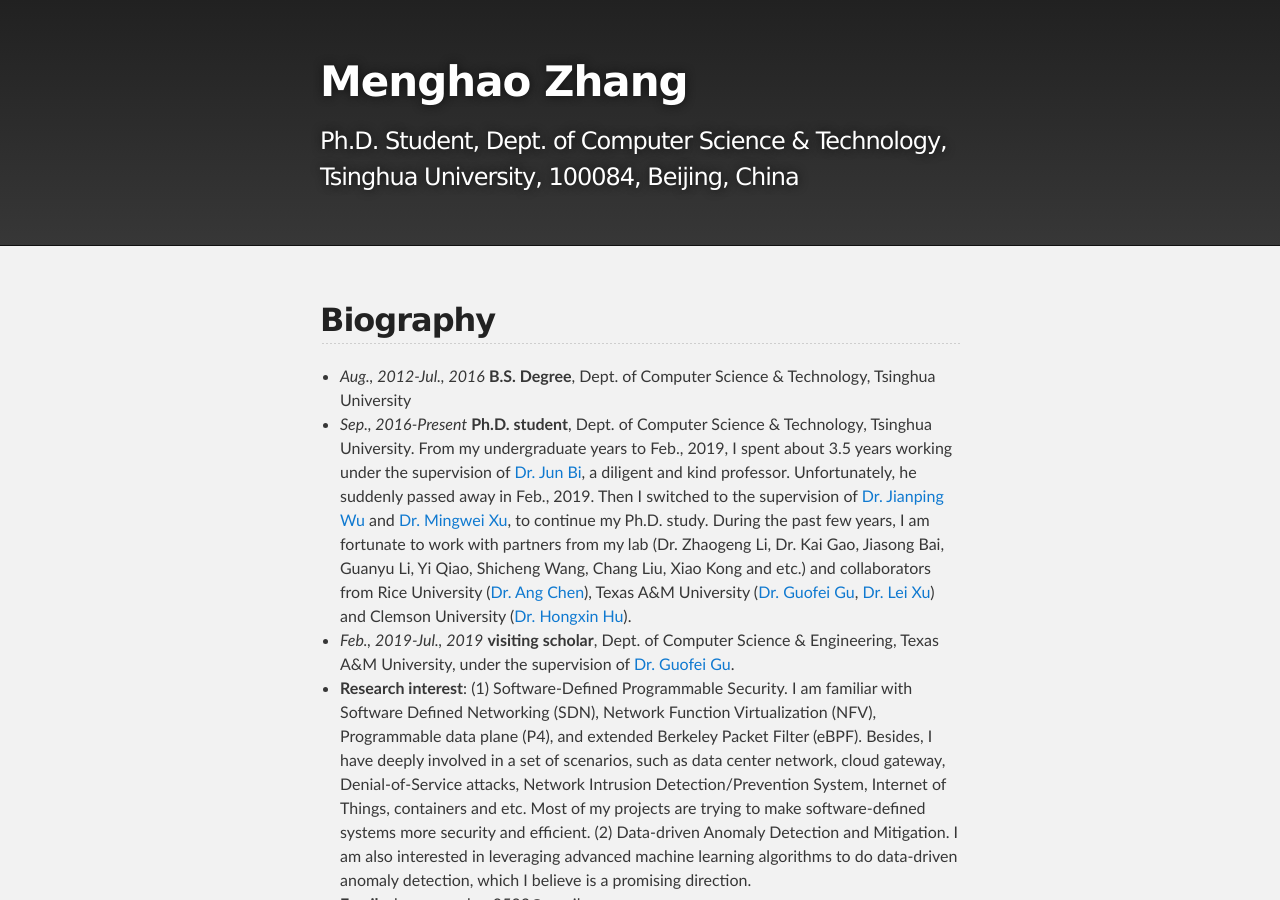
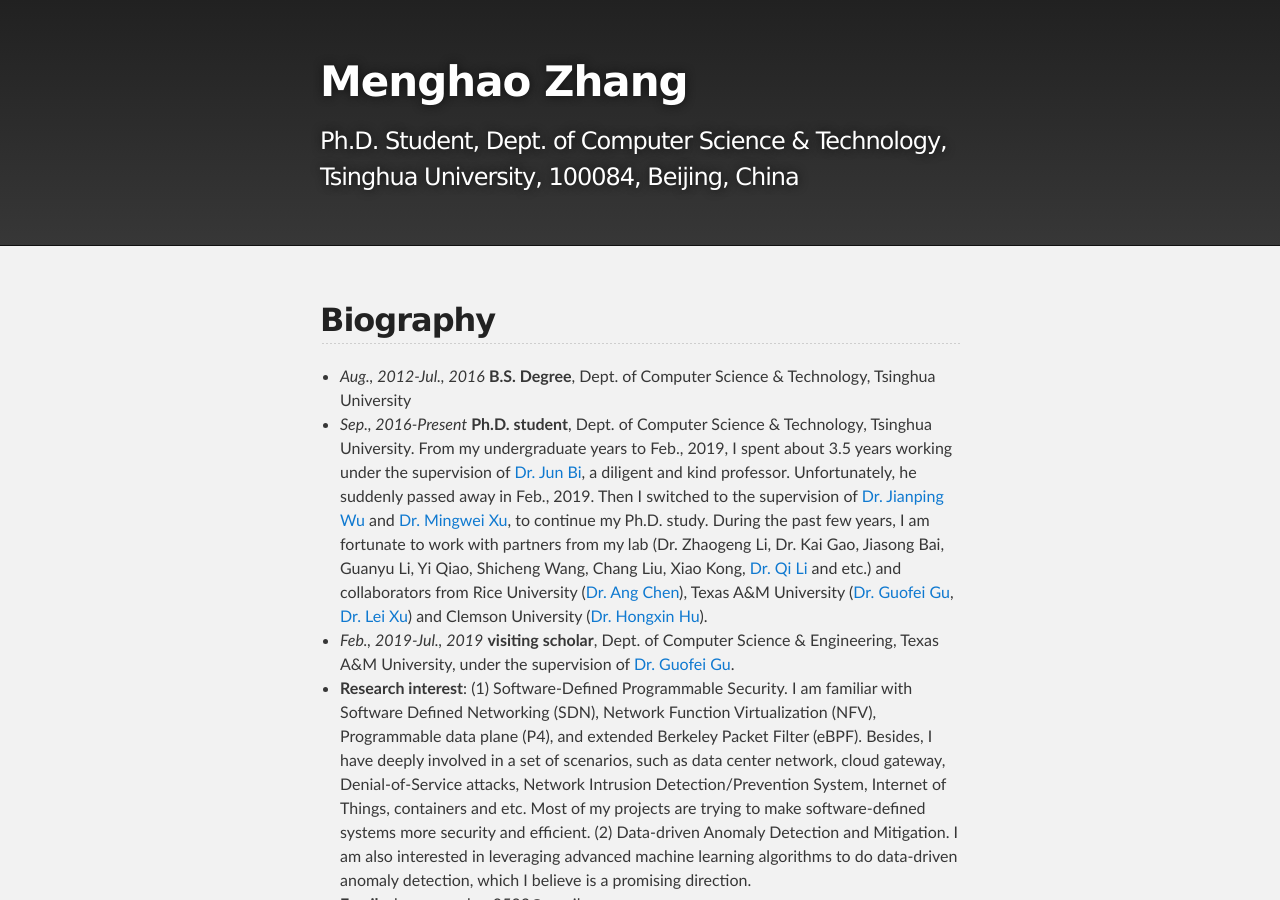
Before and after one commit to zhangmenghao/zhangmenghao.github.io, a Jekyll site: the page built from index.md, in a window 1280 px wide and 900 px high. Built offline with Jekyll 4.4.1, drawn with Linux system fonts in a browser that asks for light colours.

Commit message:
Update Biography

```diff
--- a/index.md
+++ b/index.md
@@ -8,7 +8,7 @@
 ## Biography
 
 * *Aug., 2012-Jul., 2016*  **B.S. Degree**, Dept. of Computer Science & Technology, Tsinghua University
-* *Sep., 2016-Present*  **Ph.D. student**, Dept. of Computer Science & Technology, Tsinghua University. From my undergraduate years to Feb., 2019, I spent about 3.5 years working under the supervision of [Dr. Jun Bi](http://netarchlab.tsinghua.edu.cn/~junbi/), a diligent and kind professor. Unfortunately, he suddenly passed away in Feb., 2019. Then I switched to the supervision of [Dr. Jianping Wu](http://www.cs.tsinghua.edu.cn/publish/csen/4623/2010/20101224194435414856631/20101224194435414856631_.html) and [Dr. Mingwei Xu](http://routing.netlab.edu.cn/tiki-index.php?page=Mingwei+Xu), to continue my Ph.D. study. During the past few years, I am fortunate to work with partners from my lab (Dr. Zhaogeng Li, Dr. Kai Gao, Jiasong Bai, Guanyu Li, Yi Qiao, Shicheng Wang, Chang Liu, Xiao Kong and etc.) and collaborators from Rice University ([Dr. Ang Chen](https://www.cs.rice.edu/~angchen/)), Texas A&M University ([Dr. Guofei Gu](http://faculty.cs.tamu.edu/guofei/), [Dr. Lei Xu](http://students.cse.tamu.edu/xray2012/)) and Clemson University ([Dr. Hongxin Hu](https://people.cs.clemson.edu/~hongxih/)).
+* *Sep., 2016-Present*  **Ph.D. student**, Dept. of Computer Science & Technology, Tsinghua University. From my undergraduate years to Feb., 2019, I spent about 3.5 years working under the supervision of [Dr. Jun Bi](http://netarchlab.tsinghua.edu.cn/~junbi/), a diligent and kind professor. Unfortunately, he suddenly passed away in Feb., 2019. Then I switched to the supervision of [Dr. Jianping Wu](http://www.cs.tsinghua.edu.cn/publish/csen/4623/2010/20101224194435414856631/20101224194435414856631_.html) and [Dr. Mingwei Xu](http://routing.netlab.edu.cn/tiki-index.php?page=Mingwei+Xu), to continue my Ph.D. study. During the past few years, I am fortunate to work with partners from my lab (Dr. Zhaogeng Li, Dr. Kai Gao, Jiasong Bai, Guanyu Li, Yi Qiao, Shicheng Wang, Chang Liu, Xiao Kong, [Dr. Qi Li](https://sites.google.com/site/qili2012/) and etc.) and collaborators from Rice University ([Dr. Ang Chen](https://www.cs.rice.edu/~angchen/)), Texas A&M University ([Dr. Guofei Gu](http://faculty.cs.tamu.edu/guofei/), [Dr. Lei Xu](http://students.cse.tamu.edu/xray2012/)) and Clemson University ([Dr. Hongxin Hu](https://people.cs.clemson.edu/~hongxih/)).
 * *Feb., 2019-Jul., 2019*  **visiting scholar**, Dept. of Computer Science & Engineering, Texas A&M University, under the supervision of [Dr. Guofei Gu](http://faculty.cs.tamu.edu/guofei/).
 * **Research interest**: (1) Software-Defined Programmable Security. I am familiar with Software Defined Networking (SDN), Network Function Virtualization (NFV), Programmable data plane (P4), and extended Berkeley Packet Filter (eBPF). Besides, I have deeply involved in a set of scenarios, such as data center network, cloud gateway, Denial-of-Service attacks, Network Intrusion Detection/Prevention System, Internet of Things, containers and etc. Most of my projects are trying to make software-defined systems more security and efficient. (2) Data-driven Anomaly Detection and Mitigation. I am also interested in leveraging advanced machine learning algorithms to do data-driven anomaly detection, which I believe is a promising direction.
 * **Email**: zhangmenghao0503@gmail.com
```
